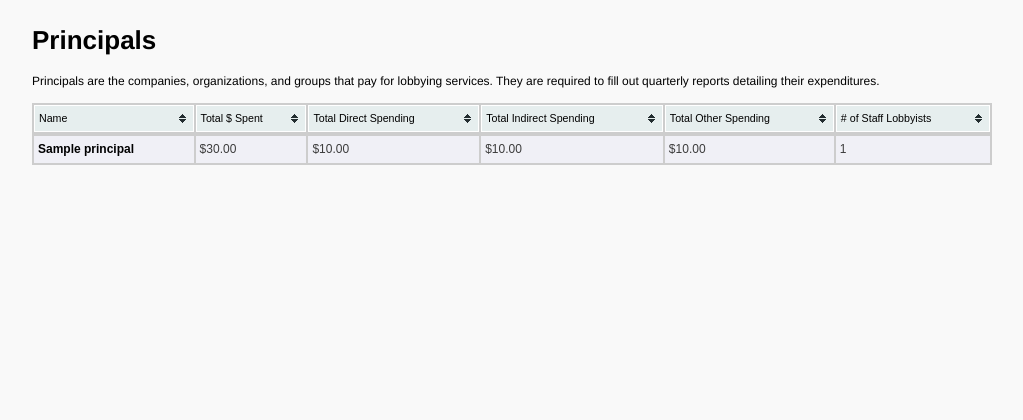
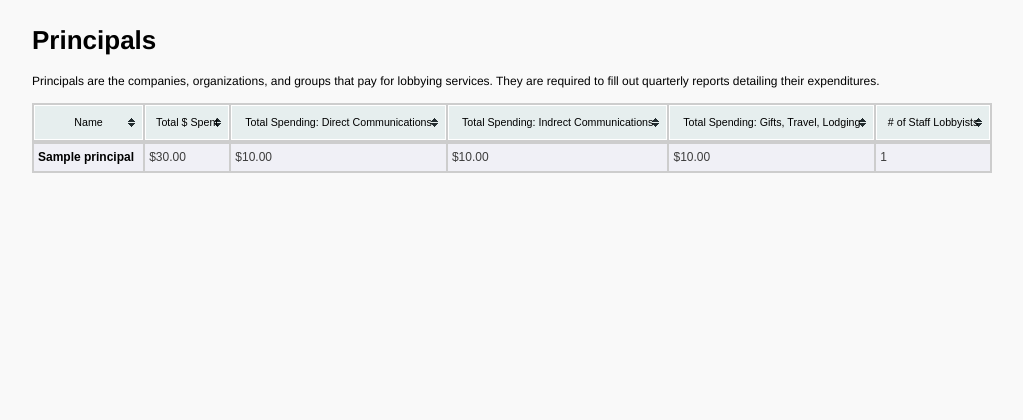
Before and after one commit to AxisPhilly/lobbying.ph-django, a Django app: page /principals/ in a window 1280 px wide. Shown: the part 192-612 px from the top of the page, without its empty margins (128-1151 px from the left). Run offline with Django 3.2, Linux system fonts and the light colour scheme; tables that the repository leaves empty hold one stand-in row (values such as "Sample post").

Commit message:
Modifying table header text and style

```diff
--- a/lobbyingph/static/css/themes/blue/style.css
+++ b/lobbyingph/static/css/themes/blue/style.css
@@ -12,6 +12,9 @@ table.tablesorter thead tr th, table.tablesorter tfoot tr th {
 	border: 1px solid #FFF;
 	font-size: 8pt;
 	padding: 4px;
+	vertical-align: middle;
+	text-align: center;
+	padding: 8px;
 }
 table.tablesorter thead tr .header {
 	background-image: url(bg.gif);
--- a/templates/lobbyingph/principal_list.html
+++ b/templates/lobbyingph/principal_list.html
@@ -16,9 +16,9 @@
             <tr>
                 <th>Name</th>
                 <th>Total $ Spent</th>
-                <th>Total Direct Spending</th>
-                <th>Total Indirect Spending</th>
-                <th>Total Other Spending</th>
+                <th>Total Spending: Direct Communications</th>
+                <th>Total Spending: Indrect Communications</th>
+                <th>Total Spending: Gifts, Travel, Lodging</th>
                 <th># of Staff Lobbyists</th>
             <tr>
         </thead>
```
